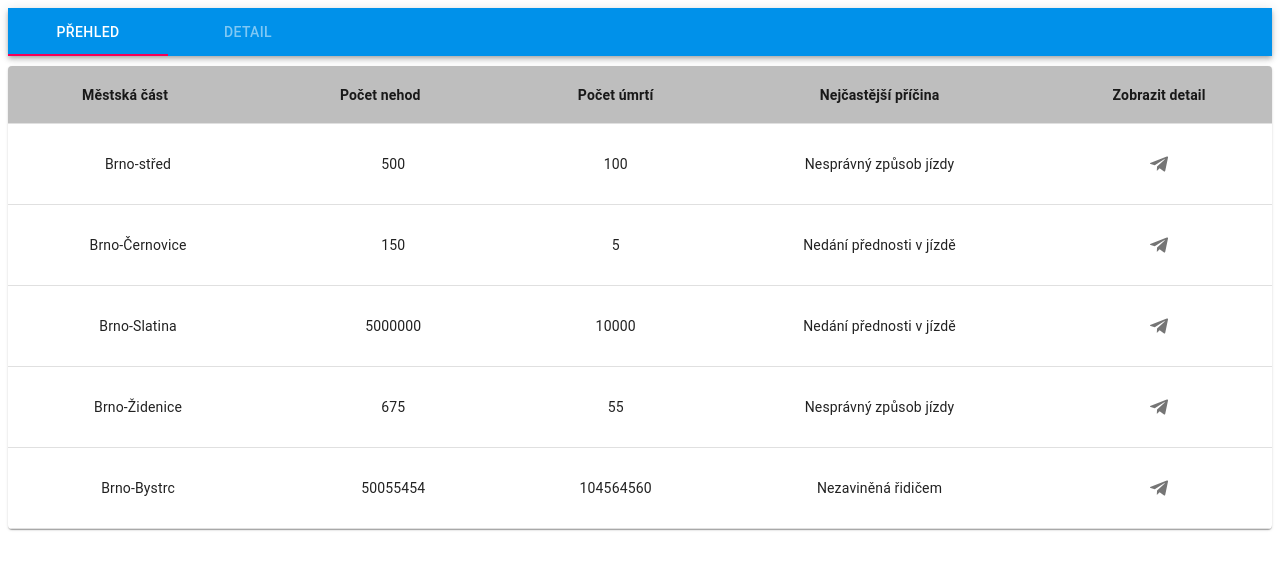
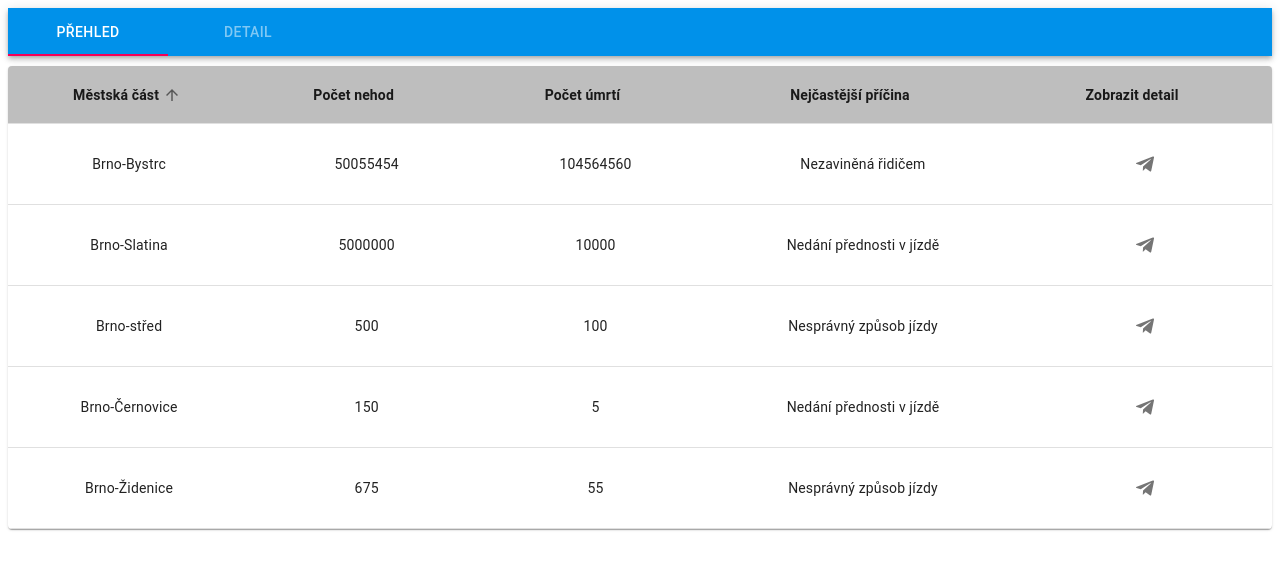
Before and after one commit to VeronikaLou/traffic-accidents, a React (Create React App) app: page / in a window 1280 px wide. Shown: the top 570 px of the page. Built offline with nearby package versions, Linux system fonts and the light colour scheme.

Commit message:
Implement sorting

```diff
--- a/src/MainPage.tsx
+++ b/src/MainPage.tsx
@@ -9,12 +9,24 @@ import TableRow from "@material-ui/core/TableRow";
 import Paper from "@material-ui/core/Paper";
 import { IconButton, TableSortLabel } from "@material-ui/core";
 import TelegramIcon from "@material-ui/icons/Telegram";
+import { createStyles, makeStyles, Theme } from "@material-ui/core/styles";
 
 interface CityPart {
   readonly name: string;
   readonly deathsCount: number;
   readonly mainCause: string;
   readonly accidentsCount: number;
+}
+
+interface HeadCell {
+  id: string;
+  label: string;
+}
+
+interface EnhancedTableProps {
+  onRequestSort: (event: React.MouseEvent<unknown>, property: string) => void;
+  order: "asc" | "desc";
+  orderBy: string;
 }
 
 const data: CityPart[] = [
@@ -50,34 +62,140 @@ const data: CityPart[] = [
   },
 ];
 
+const headCells: HeadCell[] = [
+  {
+    id: "name",
+    label: "Městská část",
+  },
+  {
+    id: "accidentsCount",
+    label: "Počet nehod",
+  },
+  {
+    id: "deathsCount",
+    label: "Počet úmrtí",
+  },
+  {
+    id: "mainCause",
+    label: "Nejčastější příčina",
+  },
+  {
+    id: "detail",
+    label: "Zobrazit detail",
+  },
+];
+
+const useStyles = makeStyles((theme: Theme) =>
+  createStyles({
+    visuallyHidden: {
+      border: 0,
+      clip: "rect(0 0 0 0)",
+      height: 1,
+      margin: -1,
+      overflow: "hidden",
+      padding: 0,
+      position: "absolute",
+      top: 20,
+      width: 1,
+    },
+  })
+);
+
+const EnhancedTableHead = (props: EnhancedTableProps) => {
+  const { order, orderBy, onRequestSort } = props;
+  const createSortHandler =
+    (property: string) => (event: React.MouseEvent<unknown>) => {
+      onRequestSort(event, property);
+    };
+
+  const classes = useStyles();
+  return (
+    <TableHead style={{ backgroundColor: "#6a6a6a6e" }}>
+      <TableRow>
+        {headCells.map((headCell) => (
+          <TableCell
+            key={headCell.id}
+            style={{ fontWeight: "bold" }}
+            align="center"
+          >
+            <TableSortLabel
+              active={orderBy === headCell.id}
+              direction={orderBy === headCell.id ? order : "asc"}
+              onClick={createSortHandler(headCell.id)}
+            >
+              {headCell.label}
+              {orderBy === headCell.id ? (
+                <span className={classes.visuallyHidden}>
+                  {order === "desc" ? "sorted descending" : "sorted ascending"}
+                </span>
+              ) : null}
+            </TableSortLabel>
+          </TableCell>
+        ))}
+      </TableRow>
+    </TableHead>
+  );
+};
+
+function descendingComparator(a: any, b: any, orderBy: string) {
+  if (b[orderBy] < a[orderBy]) {
+    return -1;
+  }
+  if (b[orderBy] > a[orderBy]) {
+    return 1;
+  }
+  return 0;
+}
+
+function getComparator<Key extends keyof any>(
+  order: "asc" | "desc",
+  orderBy: string
+): (
+  a: { [key in Key]: number | string },
+  b: { [key in Key]: number | string }
+) => number {
+  return order === "desc"
+    ? (a, b) => descendingComparator(a, b, orderBy)
+    : (a, b) => -descendingComparator(a, b, orderBy);
+}
+
+function stableSort<T>(array: T[], comparator: (a: T, b: T) => number) {
+  const stabilizedThis = array.map((el, index) => [el, index] as [T, number]);
+  stabilizedThis.sort((a, b) => {
+    const order = comparator(a[0], b[0]);
+    if (order !== 0) return order;
+    return a[1] - b[1];
+  });
+  return stabilizedThis.map((el) => el[0]);
+}
+
 export const MainPage = ({
   visitDetail,
 }: {
   visitDetail: (name: string) => void;
-}) => (
+}) => {
+  const [order, setOrder] = React.useState<"asc" | "desc">("asc");
+  const [orderBy, setOrderBy] = React.useState("name");
+
+  const handleRequestSort = (
+    event: React.MouseEvent<unknown>,
+    property: string
+  ) => {
+    const isAsc = orderBy === property && order === "asc";
+    setOrder(isAsc ? "desc" : "asc");
+    setOrderBy(property);
+  };
+
+  return (
     <TableContainer style={{ marginTop: "10px" }} component={Paper}>
       <Table aria-label="simple table">
-      <TableHead style={{ backgroundColor: "#6a6a6a6e" }}>
-        <TableRow>
-          <TableCell style={{ fontWeight: "bold" }} align="center">
-            <TableSortLabel>Městská část</TableSortLabel>
-          </TableCell>
-          <TableCell style={{ fontWeight: "bold" }} align="center">
-            <TableSortLabel>Počet nehod</TableSortLabel>
-          </TableCell>
-          <TableCell style={{ fontWeight: "bold" }} align="center">
-            Počet úmrtí
-          </TableCell>
-          <TableCell style={{ fontWeight: "bold" }} align="center">
-            Nejčastější příčina
-          </TableCell>
-          <TableCell style={{ fontWeight: "bold" }} align="center">
-            Zobrazit detail
-          </TableCell>
-        </TableRow>
-      </TableHead>
+        <EnhancedTableHead
+          order={order}
+          orderBy={orderBy}
+          onRequestSort={handleRequestSort}
+        />
         <TableBody>
-        {data.map((row) => (
+          {stableSort(data, getComparator(order, orderBy)).map((row) => (
             <TableRow key={row.name}>
               <TableCell align="center">{row.name}</TableCell>
               <TableCell align="center">{row.accidentsCount}</TableCell>
@@ -97,3 +215,4 @@ export const MainPage = ({
       </Table>
     </TableContainer>
   );
+};
```
Lines whose indentation alone changed are shown as unchanged.
